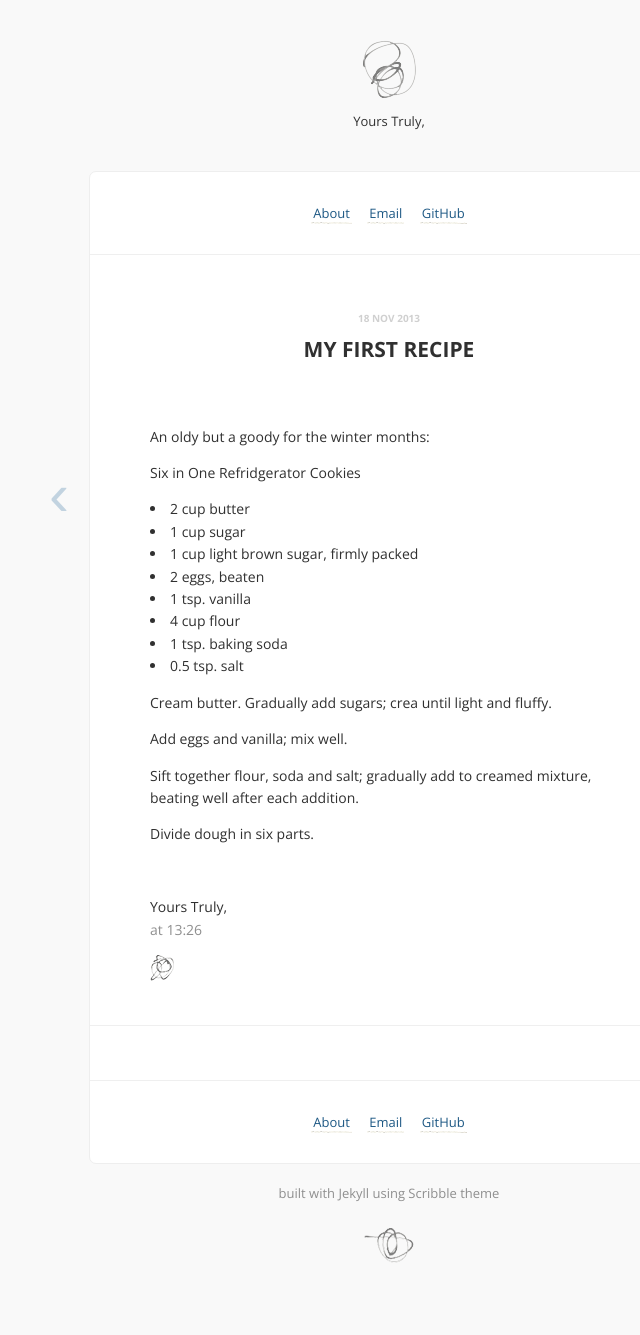
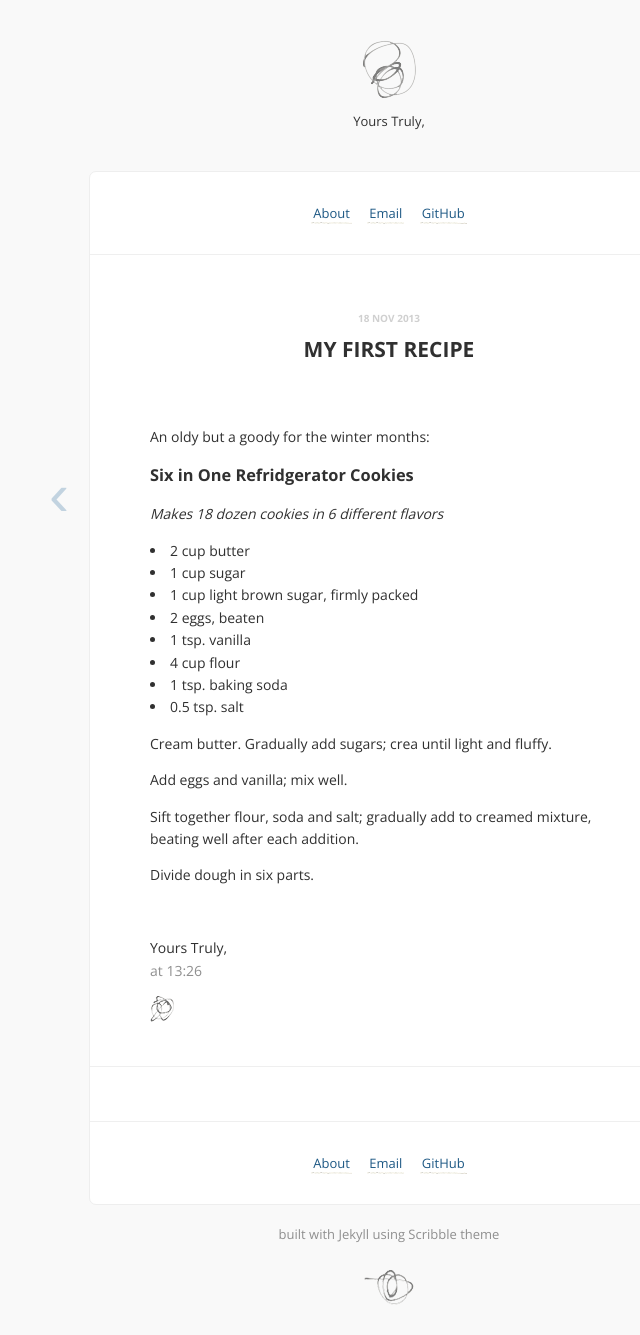
Before and after one commit to ianhook/ianhook.github.io, a Jekyll site: the page built from _posts/2013-11-18-my_first_recipe.md, in a window 1280 px wide. Shown: the whole page, without its empty margins (251-891 px from the left). Built offline with Jekyll 4.4.1, drawn with Linux system fonts in a browser that asks for light colours; Markdown is read by kramdown in place of the engine named in the settings; comment, search, counter and statistics services are not loaded; before the commit the page ends 1293 px from its top, so only the background shows below that.

Commit message:
cosmetic changes

```diff
--- a/_data/fridge.yml
+++ b/_data/fridge.yml
@@ -1,5 +1,6 @@
 ---
 name:   Six in One Refridgerator Cookies
+description: Makes 18 dozen cookies in 6 different flavors
 ingredients:
     -   item: butter
         measurement: 2
@@ -25,7 +26,7 @@ ingredients:
         measurement: .5
         units: tsp.
 
-description: |
+directions: |
     <p>Cream butter. Gradually add sugars; crea until light and fluffy.</p>
     <p>Add eggs and vanilla; mix well.</p>
     <p>Sift together flour, soda and salt; gradually add to creamed mixture, beating well after each addition.</p>
--- a/_includes/recipe.html
+++ b/_includes/recipe.html
@@ -1,6 +1,7 @@
-<p>{{ site.data[include.recipe].name }}</p>
+<h3>{{ site.data[include.recipe].name }}</h3>
+<i>{{ site.data[include.recipe].description }}</i>
 {% for ingredient in site.data[include.recipe].ingredients %}
 <li> {{ ingredient.measurement }} {{ ingredient.units }} {{ ingredient.item }}
 </li>
 {% endfor %}
-<p>{{ site.data[include.recipe].description }}</p>
+<p>{{ site.data[include.recipe].directions }}</p>
```
